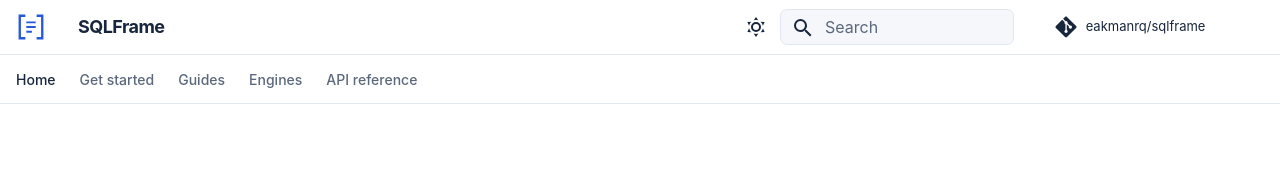
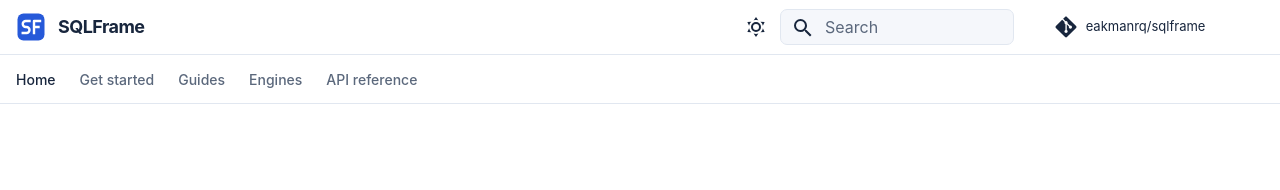
Before and after one commit to eakmanrq/sqlframe, an MkDocs documentation site: the page built from docs/index.md, in a window 1280 px wide. Shown: the top 190 px of the page. Built offline with MkDocs 1.6.1 and Material for MkDocs 9.7.7, drawn with Linux system fonts in a browser that asks for light colours; comment, search, counter and statistics services are not loaded.

Commit message:
Tighten header branding and introduce SQLFrame SF monogram

```diff
--- a/docs/overrides/partials/logo.html
+++ b/docs/overrides/partials/logo.html
@@ -1,4 +1,4 @@
-<svg xmlns="http://www.w3.org/2000/svg" viewBox="0 0 32 32" fill="none" aria-hidden="true">
-  <path d="M10 4H4v24h6M22 4h6v24h-6" stroke="currentColor" stroke-width="2.5"/>
-  <path d="M11 11h10M11 16h10M11 21h6" stroke="currentColor" stroke-width="2"/>
+<svg xmlns="http://www.w3.org/2000/svg" viewBox="0 0 40 40" fill="none" aria-hidden="true">
+  <rect x="2" y="2" width="36" height="36" rx="8" fill="currentColor"/>
+  <path d="M18 12h-5a4 4 0 0 0 0 8h1a4 4 0 0 1 0 8H9M24 28V12h8M24 20h6" stroke="var(--sf-on-brand)" stroke-width="3.2" stroke-linecap="square" stroke-linejoin="round"/>
 </svg>
--- a/docs/stylesheets/extra.css
+++ b/docs/stylesheets/extra.css
@@ -59,6 +59,7 @@
 .md-logo svg path { fill: none; }
 .md-header__button.md-logo svg { height: 1.5rem; width: 1.5rem; }
 .md-header__title { font-weight: 650; letter-spacing: -.03em; }
+.md-header .md-header__title { margin-inline-start: 0; }
 .md-tabs { border-bottom: 1px solid var(--sf-line); }
 .md-tabs__link { font-weight: 500; opacity: 1; color: var(--sf-muted); }
 .md-tabs__link--active, .md-tabs__link:hover { color: var(--sf-brand); }
```
Also changed, not shown: docs/images/mark.svg, docs/images/wordmark-dark.svg, docs/images/wordmark.svg.
